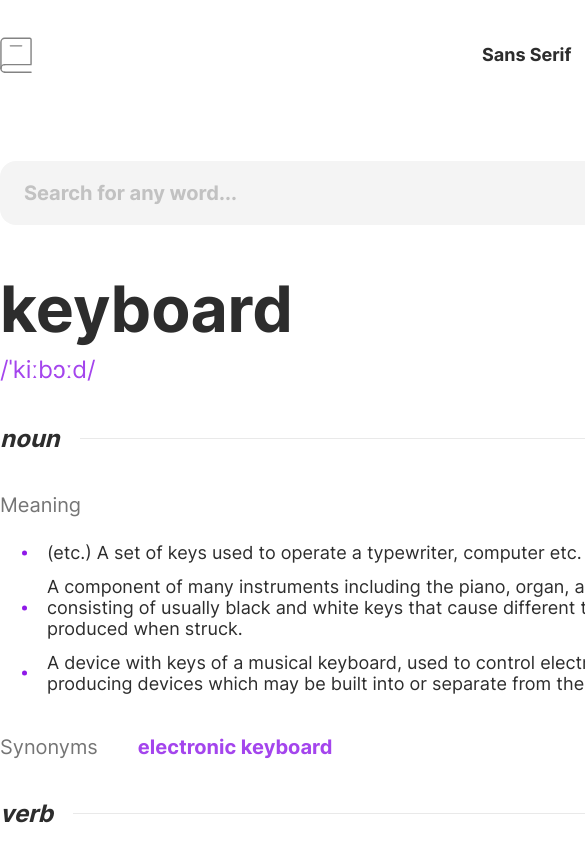
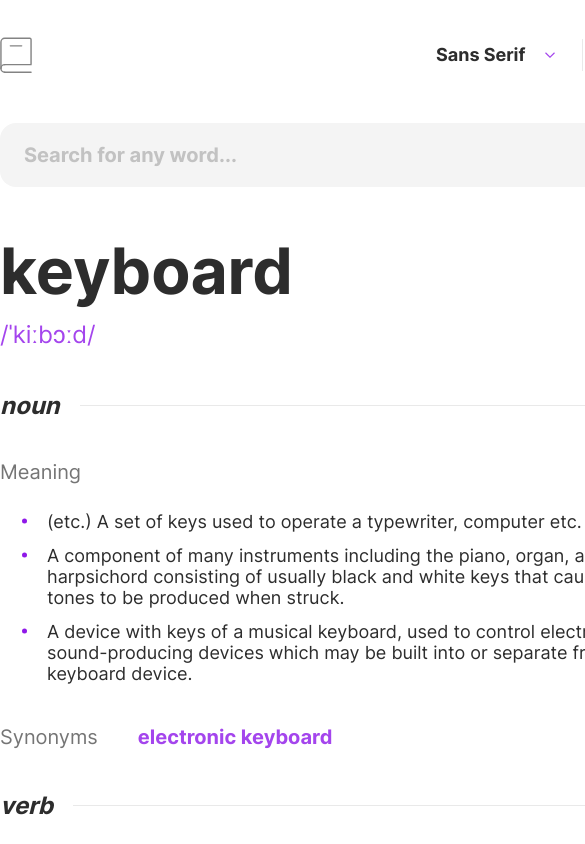
Before and after one commit to duongnguyencp/dictionaryproject, a Vue app: page / in a window 390 px wide. Shown: the top 844 px of the page, 585 px wide, since content can reach past the window. Built offline with nearby package versions, Linux system fonts and the light colour scheme.

Commit message:
responsive

```diff
--- a/src/App.vue
+++ b/src/App.vue
@@ -9,7 +9,7 @@ import playBtn from './components/buttons/play-btn.vue'
 <template>
   <div class="dictionary-app">
     <div class="header-wrapper">
-      <logoVue />
+      <logoVue class="logo" />
       <div class="header-left">
         <selectFont />
         <div class="seperator"></div>
@@ -17,7 +17,7 @@ import playBtn from './components/buttons/play-btn.vue'
       </div>
     </div>
     <div class="search-wrapper">
-      <searchBtn width="736" height="64"></searchBtn>
+      <searchBtn></searchBtn>
     </div>
     <div class="word-result-wrapper">
       <span class="word-result">keyboard</span>
@@ -95,6 +95,12 @@ import playBtn from './components/buttons/play-btn.vue'
   text-decoration-thickness: 1px;
   text-decoration-color: variables.$color-grey01;
   text-decoration: underline;
+  @include variables.respond-to(tablet) {
+    font-size: variables.$font-size-body-m;
+  }
+  @include variables.respond-to(mobile) {
+    font-size: 15px;
+  }
 }
 
 .reference-wrapper {
@@ -110,7 +116,14 @@ import playBtn from './components/buttons/play-btn.vue'
 
 .example {
   font-size: variables.$font-size-body-m;
+
   color: variables.$color-grey01;
+  @include variables.respond-to(tablet) {
+    font-size: variables.$font-size-body-m;
+  }
+  @include variables.respond-to(mobile) {
+    font-size: 15px;
+  }
 }
 
 .synonyms-wrapper {
@@ -127,6 +140,12 @@ import playBtn from './components/buttons/play-btn.vue'
     text-decoration: underline;
     text-decoration-thinkness: 1px;
   }
+  @include variables.respond-to(tablet) {
+    font-size: variables.$font-size-heading-s;
+  }
+  @include variables.respond-to(mobile) {
+    font-size: 16px;
+  }
 }
 .mean-type-wrapper {
   margin-top: 40px;
@@ -135,9 +154,19 @@ import playBtn from './components/buttons/play-btn.vue'
 .mean-list {
   font-size: variables.$font-size-body-m;
   margin-left: 22px;
-  margin-top: 25px;
+  margin-top: 27px;
   padding-left: 25px;
   list-style: none;
+  @include variables.respond-to(tablet) {
+    margin-top: 27px;
+    font-size: variables.$font-size-body-m;
+    margin-left: 22px;
+  }
+  @include variables.respond-to(mobile) {
+    margin-top: 17px;
+    font-size: 15px;
+    margin-left: 0px;
+  }
 }
 
 .mean-list div {
@@ -148,7 +177,7 @@ import playBtn from './components/buttons/play-btn.vue'
   content: '';
   position: absolute;
   left: -25px;
-  top: 50%;
+  top: 10px;
   transform: translateY(-50%);
   width: 5px;
   height: 5px;
@@ -157,18 +186,30 @@ import playBtn from './components/buttons/play-btn.vue'
 }
 
 .mean-list > :nth-last-child(n + 2) {
-  margin-bottom: calc(171px - 158px);
+  margin-bottom: 13px;
 }
 
 .bullet-word-type {
   font-size: variables.$font-size-heading-s;
   color: variables.$color-grey01;
+  @include variables.respond-to(tablet) {
+    font-size: variables.$font-size-heading-s;
+  }
+  @include variables.respond-to(mobile) {
+    font-size: 16px;
+  }
 }
 
 .word-type-wrapper {
   display: flex;
   align-items: center;
-  margin-top: calc(409px - 369px);
+  margin-top: 42px;
+  @include variables.respond-to(tablet) {
+    margin-top: 42px;
+  }
+  @include variables.respond-to(mobile) {
+    margin-top: 32px;
+  }
 }
 
 .word-type-wrapper .seperator-horizontal {
@@ -184,6 +225,12 @@ import playBtn from './components/buttons/play-btn.vue'
   font-size: variables.$font-size-heading-m;
   font-weight: var(--word-type-weight);
   font-style: var(--word-type-style);
+  @include variables.respond-to(tablet) {
+    font-size: variables.$font-size-heading-m;
+  }
+  @include variables.respond-to(mobile) {
+    font-size: 18px;
+  }
 }
 .play-btn {
   position: absolute;
@@ -195,40 +242,78 @@ import playBtn from './components/buttons/play-btn.vue'
   margin-top: 45px;
   position: relative;
   display: block;
+  @include variables.respond-to(tablet) {
+    margin-top: 45px;
+  }
+  @include variables.respond-to(mobile) {
+    margin-top: 24px;
+  }
 }
 .word-sound {
   display: block;
-  margin-top: calc(85px - 77px);
   color: variables.$color-purple;
   font-family: variables.$font-family-01;
   font-size: variables.$font-size-heading-m;
+  @include variables.respond-to(tablet) {
+    margin-top: 11px;
+    font-size: variables.$font-size-heading-m;
+  }
+  @include variables.respond-to(mobile) {
+    margin-top: 8px;
+    font-size: variables.$font-size-body-m;
+  }
 }
 .word-result {
   display: block;
   font-size: variables.$font-size-heading-l;
   font-weight: bold;
+  @include variables.respond-to(tablet) {
+    font-size: variables.$font-size-heading-l;
+  }
+  @include variables.respond-to(mobile) {
+    font-size: 32px;
+  }
 }
+
 .dictionary-app {
   margin-left: auto;
-  width: 737px;
   margin-right: auto;
-  margin-top: 36.5px;
   margin-bottom: 167px;
+  @include variables.respond-to(desktop) {
+    width: 737px;
+    margin-top: 36.5px;
+  }
+  @include variables.respond-to(tablet) {
+    width: 689px;
+    margin-top: 36.5px;
+  }
+  @include variables.respond-to(mobile) {
+    width: 327px;
+    margin-top: 24px;
+  }
 }
+
 .header-wrapper {
   display: flex;
   justify-content: space-between;
   align-items: center;
 }
-logoVue {
-}
+
 .header-left {
   display: flex;
   align-items: center;
 }
 .seperator,
 .toggleTheme {
-  margin-left: calc(1008px - 981px);
+  @include variables.respond-to(desktop) {
+    margin-left: 26px;
+  }
+  @include variables.respond-to(tablet) {
+    margin-left: 26px;
+  }
+  @include variables.respond-to(mobile) {
+    margin-left: 16px;
+  }
 }
 .seperator {
   width: 1px;
@@ -236,6 +321,11 @@ logoVue {
   background-color: var(--seperator-color);
 }
 .search-wrapper {
-  margin-top: calc(146px - 58px);
+  @include variables.respond-to(tablet) {
+    margin-top: 50px;
+  }
+  @include variables.respond-to(mobile) {
+    margin-top: 24px;
+  }
 }
 </style>
--- a/src/assets/styles/_variables.scss
+++ b/src/assets/styles/_variables.scss
@@ -62,3 +62,25 @@ $font-size-body-m: 18px;
 $line-height-body-m: 24px;
 $font-size-body-s: 14px;
 $line-height-body-s: 17px;
+
+$breakpoint-mobile: 375px;
+$breakpoint-tablet: 768px;
+@mixin respond-to($device) {
+  @if $device == mobile {
+    & {
+      @media (max-width: #{$breakpoint-mobile}) {
+        @content;
+      }
+    }
+  } @else if $device == tablet {
+    & {
+      @media (max-width: #{$breakpoint-tablet}) {
+        @content;
+      }
+    }
+  } @else {
+    & {
+      @content;
+    }
+  }
+}
--- a/src/assets/styles/main.scss
+++ b/src/assets/styles/main.scss
@@ -36,6 +36,7 @@
   --word-type-style: unset;
   --word-type-weight: bold;
 }
+
 body {
   margin: 0;
   padding: 0;
--- a/src/components/buttons/play-btn.vue
+++ b/src/components/buttons/play-btn.vue
@@ -1,5 +1,5 @@
 <template>
-  <svg xmlns="http://www.w3.org/2000/svg" width="75" height="75" viewBox="0 0 75 75">
+  <svg xmlns="http://www.w3.org/2000/svg" viewBox="0 0 75 75">
     <g class="circle" fill-rule="evenodd">
       <circle cx="37.5" cy="37.5" r="37.5" />
       <path class="inside" d="M29 27v21l21-10.5z" />
@@ -21,6 +21,16 @@
 }
 svg {
   cursor: pointer;
+  width: 75px;
+  height: 75px;
+  @include variables.respond-to(tablet) {
+    width: 75px;
+    height: 75px;
+  }
+  @include variables.respond-to(mobile) {
+    width: 48px;
+    height: 48px;
+  }
 }
 </style>
 <script lang="ts" setup></script>
--- a/src/components/logo/logo.vue
+++ b/src/components/logo/logo.vue
@@ -1,5 +1,5 @@
 <template>
-  <svg xmlns="http://www.w3.org/2000/svg" width="32" height="36.5" viewBox="0 0 34 38">
+  <svg class="logo" xmlns="http://www.w3.org/2000/svg" viewBox="0 0 34 38">
     <g fill="none" fill-rule="evenodd" stroke="#838383" stroke-linecap="round" stroke-width="1.5">
       <path d="M1 33V5a4 4 0 0 1 4-4h26.8A1.2 1.2 0 0 1 33 2.2v26.228M5 29h28M5 37h28" />
       <path stroke-linejoin="round" d="M5 37a4 4 0 1 1 0-8" />
@@ -7,5 +7,18 @@
     </g>
   </svg>
 </template>
-<style lang="scss"></style>
+<style lang="scss">
+.logo {
+  height: 36.5px;
+  width: 32px;
+  @include variables.respond-to(tablet) {
+    height: 36.5px;
+    width: 32px;
+  }
+  @include variables.respond-to(mobile) {
+    height: 32px;
+    width: 28.05px;
+  }
+}
+</style>
 <script setup lang="ts"></script>
--- a/src/components/radios/toggle-them.vue
+++ b/src/components/radios/toggle-them.vue
@@ -27,8 +27,16 @@
 .icon-wrapper {
   position: relative;
   height: 20px;
-  width: 80px;
   display: inline-block;
+  @include variables.respond-to(desktop) {
+    width: 80px;
+  }
+  @include variables.respond-to(tablet) {
+    width: 80px;
+  }
+  @include variables.respond-to(mobile) {
+    width: 72px;
+  }
 }
 .check {
   stroke: variables.$color-purple;
@@ -39,7 +47,7 @@
 .ic-moon-wrapper {
   position: absolute;
   top: 0px;
-  left: calc(1012px - 952px);
+  right: 0px;
 }
 .switch {
   width: 40px;
--- a/src/components/search-boxs/search-btn.vue
+++ b/src/components/search-boxs/search-btn.vue
@@ -1,11 +1,6 @@
 <template>
   <div class="input-wrapper">
-    <input
-      :placeholder="placeholder"
-      @keyup.enter="handlerEnter"
-      :class="{ error: isError }"
-      :style="{ '--width': width + 'px', '--height': height + 'px' }"
-    />
+    <input :placeholder="placeholder" @keyup.enter="handlerEnter" :class="{ error: isError }" />
     <span class="icon-search" />
   </div>
   <p v-if="isError" class="error-message">Whoops, can't be empty...</p>
@@ -18,25 +13,19 @@ const isError = ref(false)
 const handlerEnter = () => {
   isError.value = inputValue.value.trim() === ''
 }
-defineProps<{
-  width: string
-  height: string
-}>()
 </script>
 <style lang="scss" scoped>
 input {
   background-color: var(--bg-input);
-  height: var(--height);
   color: var(--text-color);
   box-sizing: border-box;
   font-family: var(--font-family);
-  font-size: 20px;
   font-weight: bold;
   letter-spacing: 0px;
   overflow: hidden;
   caret-color: variables.$color-purple;
   border: none;
-  width: var(--width);
+  width: 100%;
   border-radius: 16px;
   padding: 0px calc(24.5px + 15.55px * 1.5) 0px 24px;
 
@@ -47,11 +36,31 @@ input {
   &.error {
     outline: 1px solid variables.$color-red01;
   }
+  @include variables.respond-to(desktop) {
+    height: 64px;
+    font-size: variables.$font-size-heading-s;
+  }
+  @include variables.respond-to(tablet) {
+    height: 64px;
+    font-size: variables.$font-size-heading-s;
+  }
+  @include variables.respond-to(mobile) {
+    height: 48px;
+    font-size: 16px;
+  }
 }
 .error-message {
   color: variables.$color-red01;
-  font-size: variables.$font-size-heading-s;
   margin-top: 8px;
+  @include variables.respond-to(desktop) {
+    font-size: variables.$font-size-heading-s;
+  }
+  @include variables.respond-to(tablet) {
+    font-size: variables.$font-size-heading-s;
+  }
+  @include variables.respond-to(mobile) {
+    font-size: 16px;
+  }
 }
 input::placeholder {
   color: var(--placehold-input);
@@ -63,7 +72,7 @@ input::placeholder {
 .icon-search {
   position: absolute;
   right: 24.5px;
-  width: calc(15.55px * 1.5);
+  width: 15.5px;
   top: 50%;
   aspect-ratio: 1/1;
   transform: translateY(-50%);
--- a/src/components/select-font/select-font.vue
+++ b/src/components/select-font/select-font.vue
@@ -26,18 +26,35 @@
   position: relative;
   cursor: pointer;
   display: inline-block;
+  @include variables.respond-to(desktop) {
+    font-size: variables.$font-size-body-m;
+  }
+  @include variables.respond-to(tablet) {
+    font-size: variables.$font-size-body-m;
+  }
+  @include variables.respond-to(mobile) {
+    font-size: variables.$font-size-body-s;
+  }
 }
+
 .selected-text {
   font-weight: bold;
-  font-size: variables.$font-size-body-m;
   line-height: variables.$line-height-body-m;
 }
 .dropdown-view {
   display: inline-block;
-  width: 120px;
   height: 24px;
   float: right;
   position: relative;
+  @include variables.respond-to(desktop) {
+    width: 120px;
+  }
+  @include variables.respond-to(tablet) {
+    width: 120px;
+  }
+  @include variables.respond-to(mobile) {
+    width: 98px;
+  }
 }
 .dropdown-content {
   width: 183px;
@@ -68,19 +85,16 @@
 }
 .sans-serif-style {
   font-family: variables.$font-family-01;
-  font-size: variables.$font-size-body-m;
   font-weight: bold;
   line-height: variables.$line-height-body-m;
 }
 .serif-style {
   font-family: variables.$font-family-02;
-  font-size: variables.$font-size-body-m;
   font-weight: bold;
   line-height: variables.$line-height-body-m;
 }
 .mono-style {
   font-family: variables.$font-family-03;
-  font-size: variables.$font-size-body-m;
   font-weight: bold;
   line-height: variables.$line-height-body-m;
 }
```
